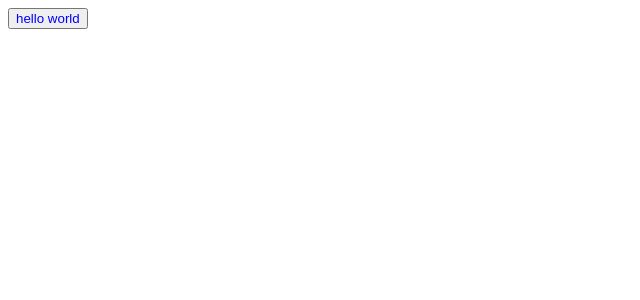
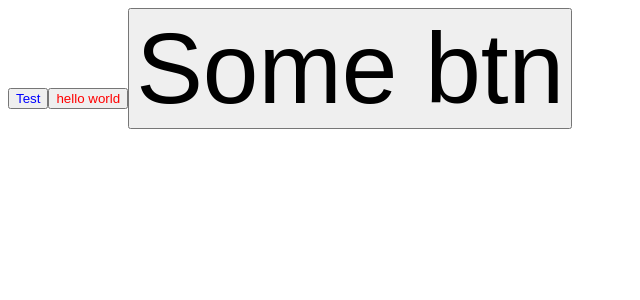
Before and after one commit to PavelPotapov/webpack_ts, a React app: page / in a window 1280 px wide. Shown: the top 300 px of the page, without its empty margins (0-640 px from the left). Built offline with nearby package versions, Linux system fonts and the light colour scheme.

Commit message:
настройка изолированных модулей + plugin для подсветки + имя файла css modules в разных режимах сборки

```diff
--- a/package.json
+++ b/package.json
@@ -34,6 +34,7 @@
     "ts-loader": "^9.5.1",
     "ts-node": "^10.9.2",
     "typescript": "^5.4.2",
+    "typescript-plugin-css-modules": "^5.1.0",
     "webpack": "^5.90.3",
     "webpack-cli": "^5.1.4",
     "webpack-dev-server": "^5.0.2"
--- /dev/null
+++ b/src/components/App.module.scss
@@ -0,0 +1,7 @@
+.button {
+  color: red;
+}
+
+.value {
+  font-size: 100px;
+}
--- a/src/components/App.scss
+++ /dev/null
@@ -1,7 +0,0 @@
-button {
-  color: red;
-
-  span {
-    color: blue;
-  }
-}
--- a/src/components/App.tsx
+++ b/src/components/App.tsx
@@ -1,11 +1,12 @@
-import './App.scss'
+import classes from './App.module.scss'
+import './Test.scss'
 
 export const App = () => {
   return (
     <div>
-      <button>
-        <span>hello world </span>
-      </button>
+      <button className="test">Test</button>
+      <button className={classes.button}>hello world</button>
+      <button className={classes.value}>Some btn</button>
     </div>
   )
 }
--- /dev/null
+++ b/src/components/Test.scss
@@ -0,0 +1,3 @@
+.test {
+  color: blue;
+}
--- a/tsconfig.json
+++ b/tsconfig.json
@@ -9,7 +9,8 @@
     "moduleResolution": "node",
     "allowSyntheticDefaultImports": true, // если хотим импортировать все по дефолту, то не обязательно будет ставить * as
     "esModuleInterop": true, //с пакетам commonJS можно работать как с обычными
-    "strictNullChecks": true
+    "strictNullChecks": true,
+    "plugins": [{ "name": "typescript-plugin-css-modules" }]
   },
   //для ts-node мы переопределяем compiller options
   "ts-node": {
```
Also changed, not shown: src/global.d.ts (added, +9 -0 lines), 2 other files (tests, documents, lock files or other folders).
